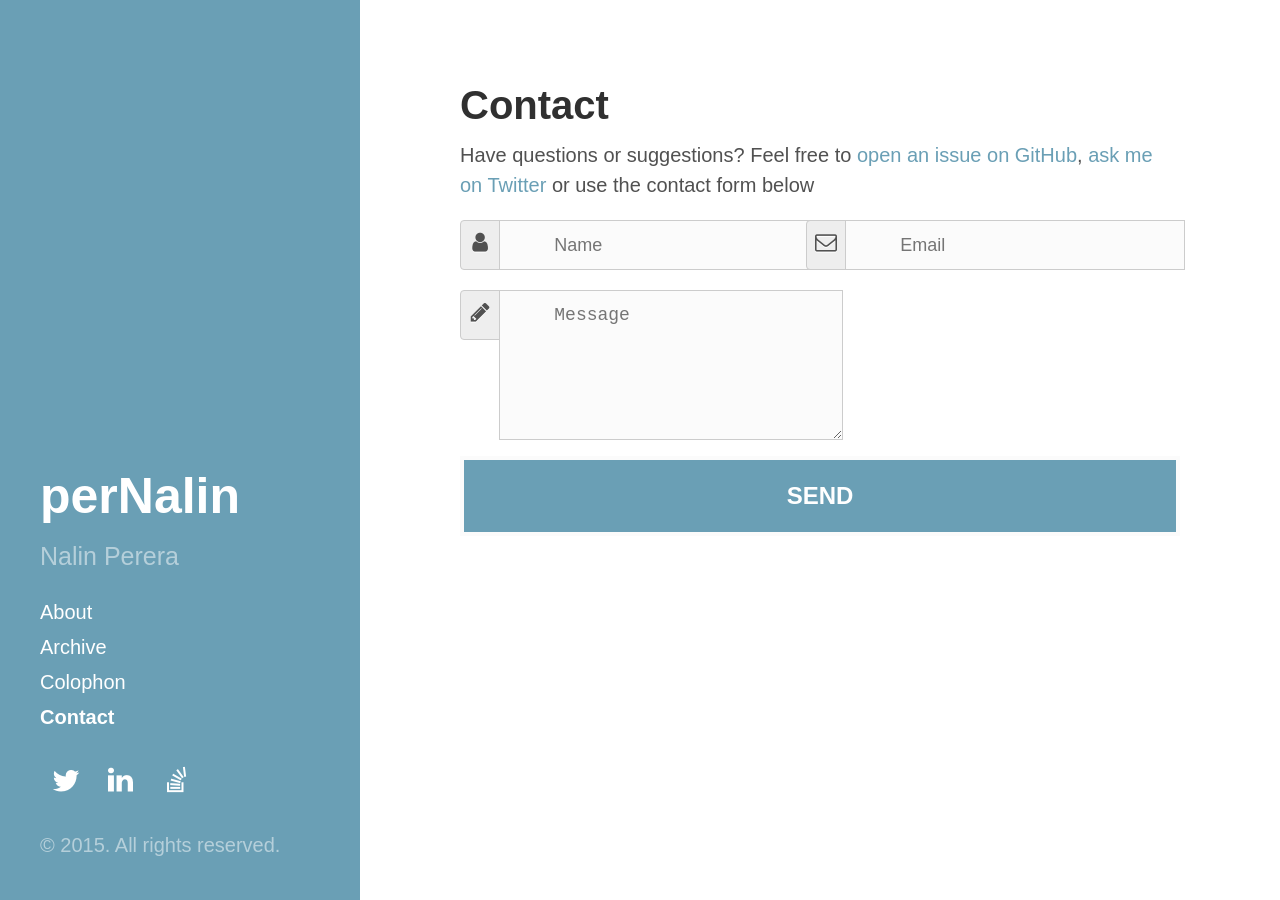
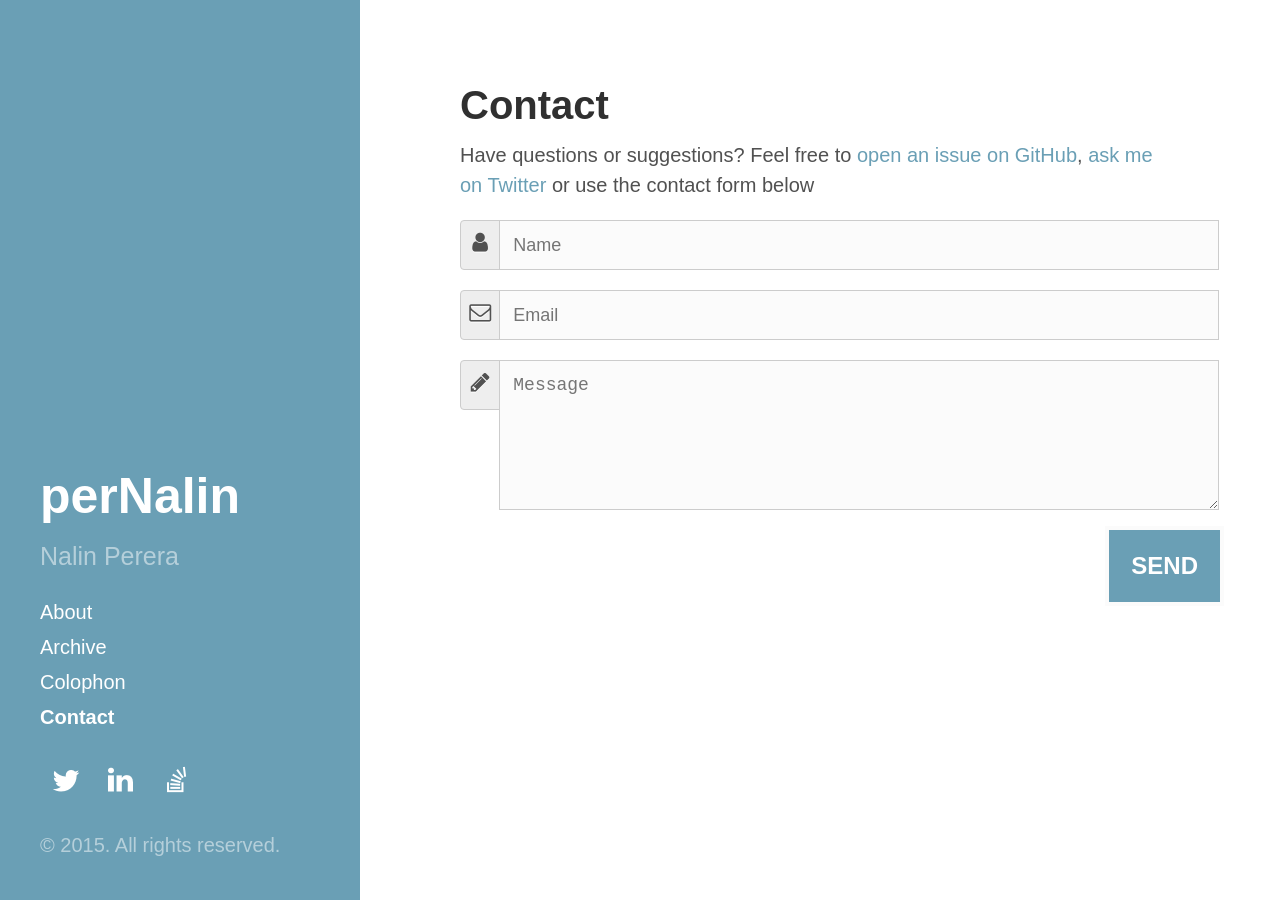
Before and after one commit to pernalin/pernalin.github.io, a Jekyll site: the page built from contact.md, in a window 1280 px wide. Built offline with Jekyll 4.4.1, drawn with Linux system fonts in a browser that asks for light colours; nearby versions of some CDN libraries; Markdown is read by kramdown in place of the engine named in the settings.

Commit message:
style for contact form

```diff
--- a/public/css/style.css
+++ b/public/css/style.css
@@ -302,7 +302,7 @@ you can use the generic selector below, but it's slower:
   border: 1px solid #ccc;
   line-height: 22px;
   background-color: #fbfbfb;
-  padding: 13px 13px 13px 54px;
+  padding: 13px;
   margin-bottom: 10px;
   width:100%;
 }
@@ -323,7 +323,6 @@ you can use the generic selector below, but it's slower:
 
 /* Icons ---------------------------------- */
 .input-prepend {
-  display: inline-block;
   margin-bottom: 10px;
   font-size: 0;
   white-space: nowrap;
@@ -360,21 +359,19 @@ input:focus, textarea:focus {
 }
 
 #button-blue{
-  float:left;
-  width: 100%;
   border: #fbfbfb solid 4px;
   cursor:pointer;
   background-color: #6a9fb5;
   color:white;
   font-size:24px;
-  padding-top:22px;
-  padding-bottom:22px;
+  padding:22px;
   -webkit-transition: all 0.3s;
   -moz-transition: all 0.3s;
   transition: all 0.3s;
   margin-top:-4px;
   font-weight:700;
   float: right;
+  margin-right: -44px;
 }
 
 #button-blue:hover{
```
